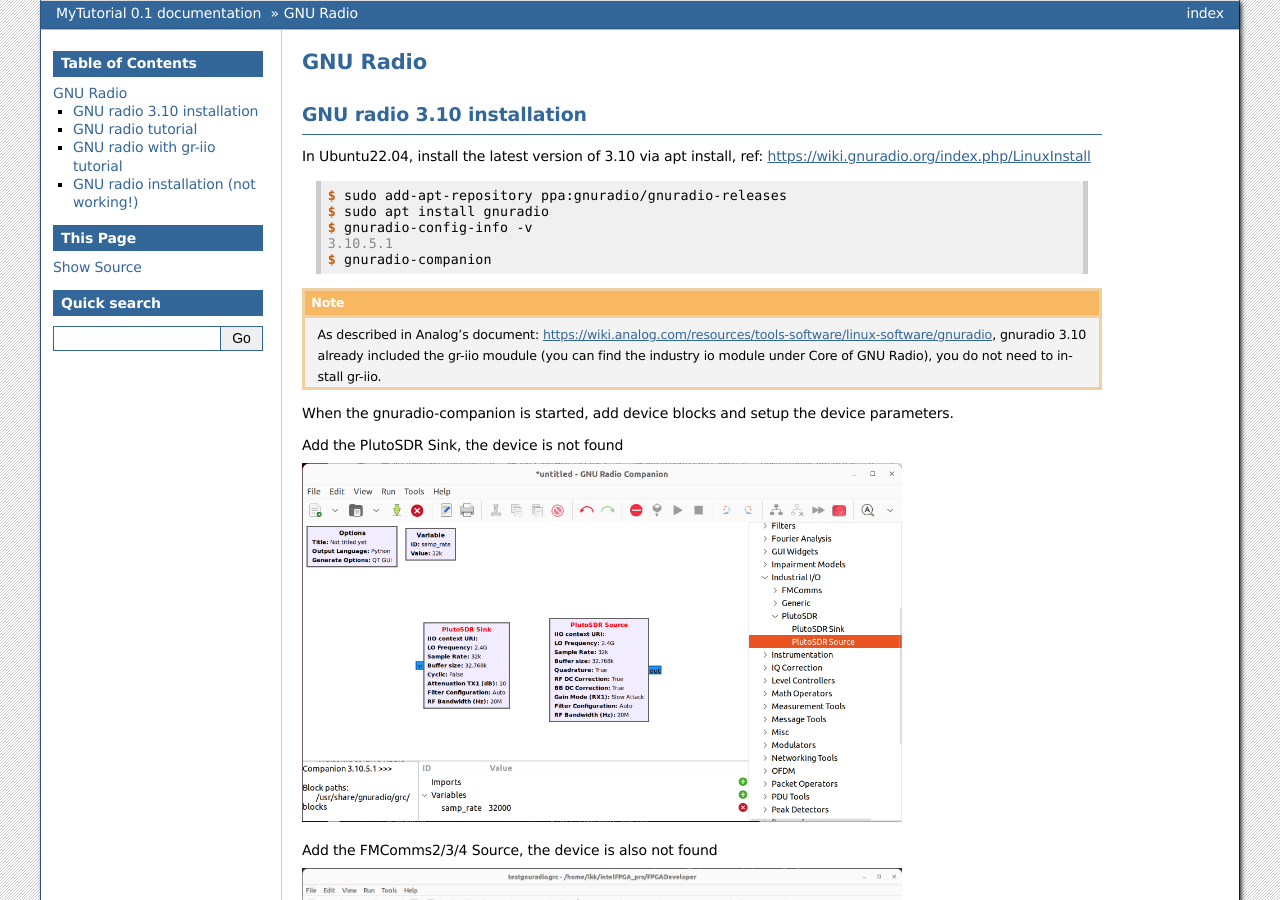
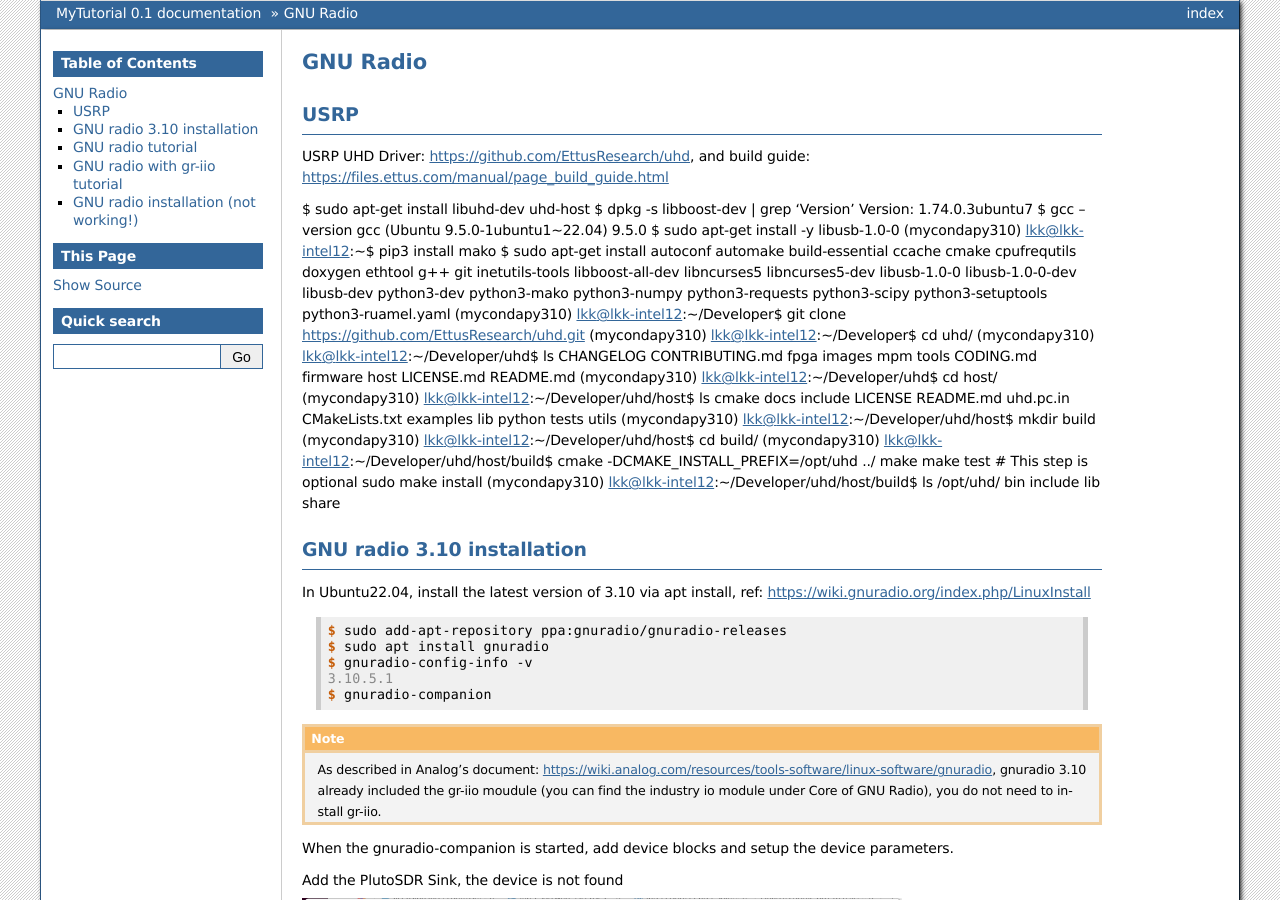
Before and after one commit to lkk688/mytutorial, a Sphinx documentation site: the page built from docs/source/gnuradio.rst, in a window 1280 px wide and 900 px high. Built offline with Sphinx 7.4.7, drawn with Linux system fonts in a browser that asks for light colours.

```diff
--- a/docs/source/gnuradio.rst
+++ b/docs/source/gnuradio.rst
@@ -1,5 +1,38 @@
 GNU Radio
 =================
+
+USRP
+-----
+USRP UHD Driver: https://github.com/EttusResearch/uhd, and build guide: https://files.ettus.com/manual/page_build_guide.html
+
+$ sudo apt-get install libuhd-dev uhd-host
+$ dpkg -s libboost-dev | grep 'Version'
+Version: 1.74.0.3ubuntu7
+$ gcc --version
+gcc (Ubuntu 9.5.0-1ubuntu1~22.04) 9.5.0
+$ sudo apt-get install -y libusb-1.0-0
+(mycondapy310) lkk@lkk-intel12:~$ pip3 install mako
+$ sudo apt-get install autoconf automake build-essential ccache cmake cpufrequtils doxygen ethtool \
+g++ git inetutils-tools libboost-all-dev libncurses5 libncurses5-dev libusb-1.0-0 libusb-1.0-0-dev \
+libusb-dev python3-dev python3-mako python3-numpy python3-requests python3-scipy python3-setuptools \
+python3-ruamel.yaml
+(mycondapy310) lkk@lkk-intel12:~/Developer$ git clone https://github.com/EttusResearch/uhd.git
+(mycondapy310) lkk@lkk-intel12:~/Developer$ cd uhd/
+(mycondapy310) lkk@lkk-intel12:~/Developer/uhd$ ls
+CHANGELOG  CONTRIBUTING.md  fpga  images      mpm        tools
+CODING.md  firmware         host  LICENSE.md  README.md
+(mycondapy310) lkk@lkk-intel12:~/Developer/uhd$ cd host/
+(mycondapy310) lkk@lkk-intel12:~/Developer/uhd/host$ ls
+cmake           docs      include  LICENSE  README.md  uhd.pc.in
+CMakeLists.txt  examples  lib      python   tests      utils
+(mycondapy310) lkk@lkk-intel12:~/Developer/uhd/host$ mkdir build
+(mycondapy310) lkk@lkk-intel12:~/Developer/uhd/host$ cd build/
+(mycondapy310) lkk@lkk-intel12:~/Developer/uhd/host/build$ cmake -DCMAKE_INSTALL_PREFIX=/opt/uhd ../
+make
+make test # This step is optional
+sudo make install
+(mycondapy310) lkk@lkk-intel12:~/Developer/uhd/host/build$ ls /opt/uhd/
+bin  include  lib  share
 
 
 GNU radio 3.10 installation
```
